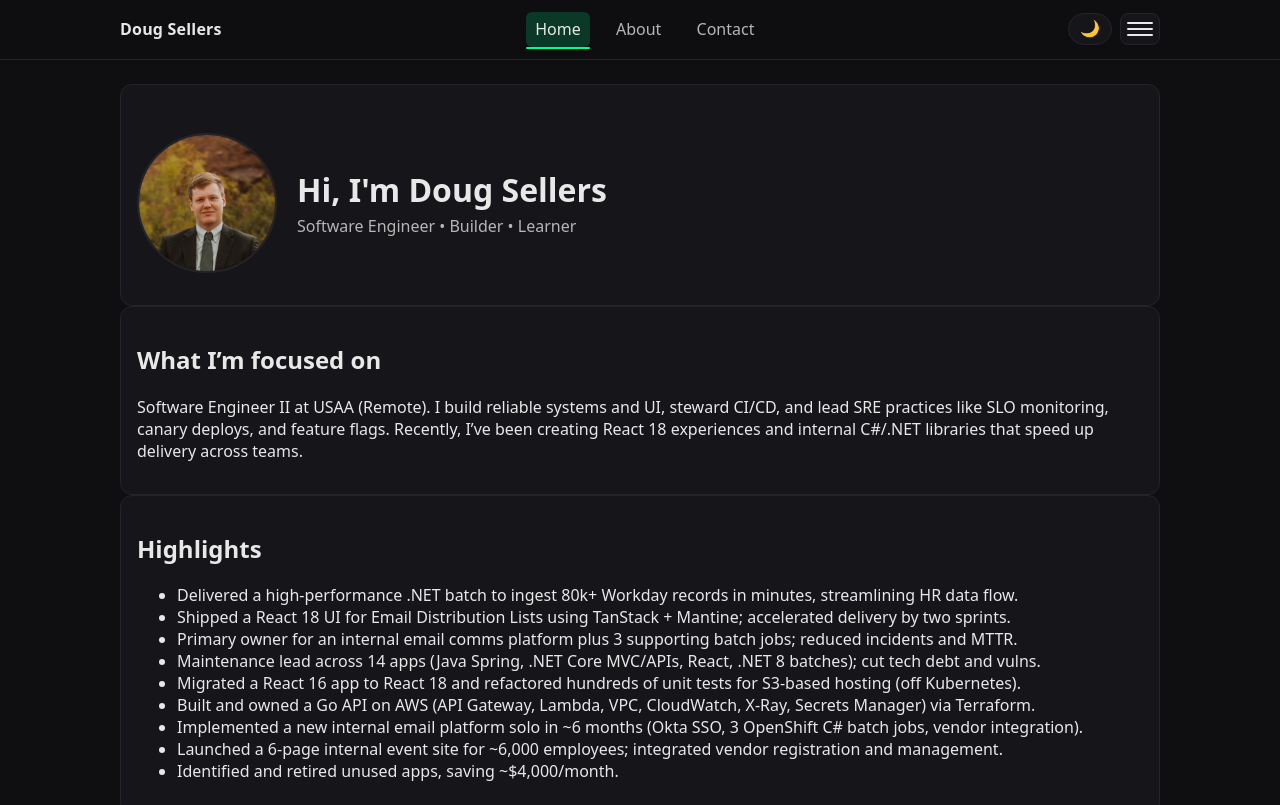
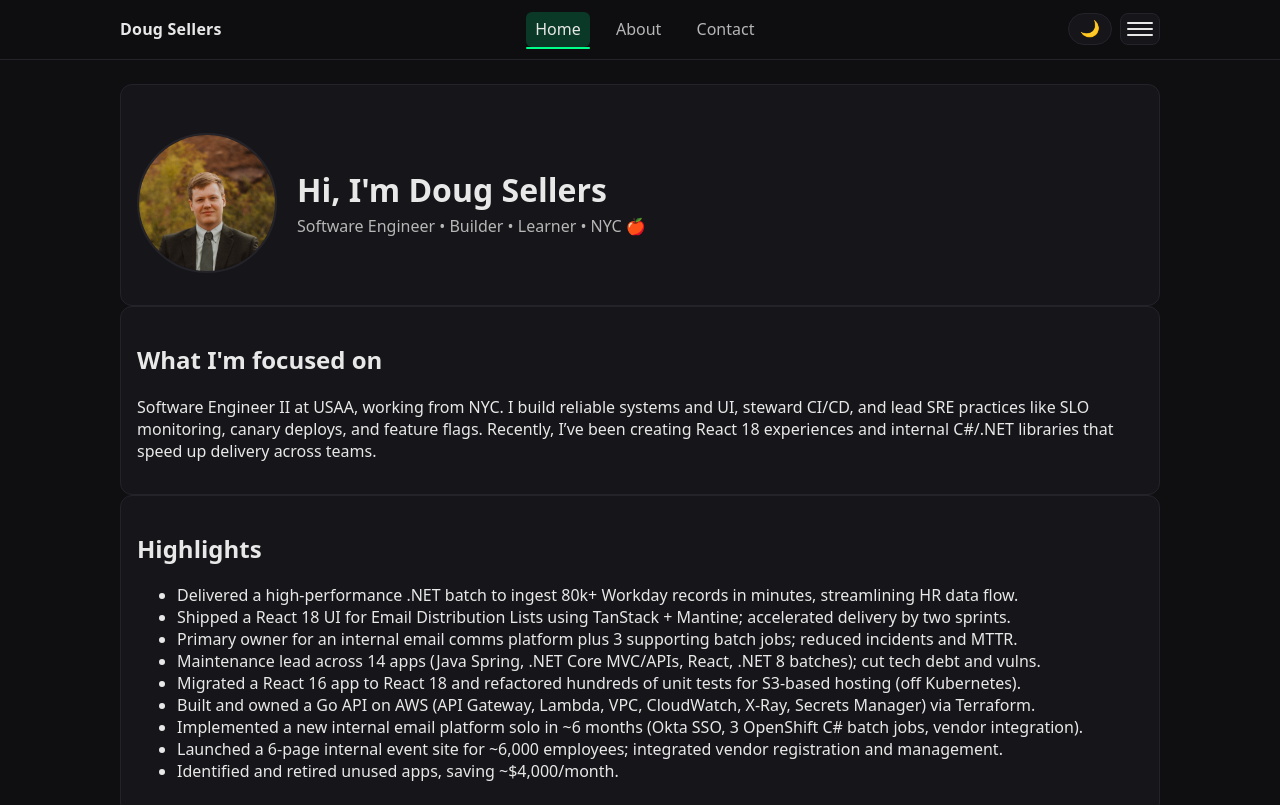
Before and after one commit to diggitydug/dougsellersinfo, a React (Vite) app: page / in a window 1280 px wide. Shown: the top 805 px of the page. Built offline with nearby package versions, Linux system fonts and the light colour scheme.

Commit message:
Minor revisions

```diff
--- a/src/pages/Home.tsx
+++ b/src/pages/Home.tsx
@@ -20,15 +20,15 @@ export default function Home() {
           </div>
           <div className="hero-text">
             <h1>Hi, I'm Doug Sellers</h1>
-            <p>Software Engineer • Builder • Learner</p>
+            <p>Software Engineer • Builder • Learner • NYC 🍎</p>
           </div>
         </div>
       </section>
 
       <section>
-        <h2>What I’m focused on</h2>
+        <h2>What I'm focused on</h2>
         <p>
-          Software Engineer II at USAA (Remote). I build reliable systems and UI, steward CI/CD, and lead SRE
+          Software Engineer II at USAA, working from NYC. I build reliable systems and UI, steward CI/CD, and lead SRE
           practices like SLO monitoring, canary deploys, and feature flags. Recently, I’ve been creating React 18
           experiences and internal C#/.NET libraries that speed up delivery across teams.
         </p>
```
